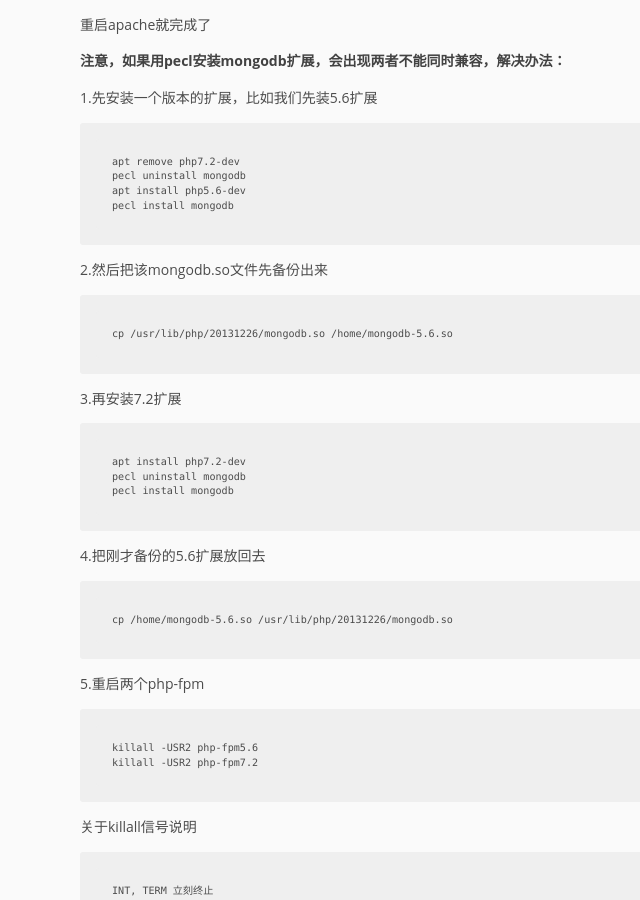
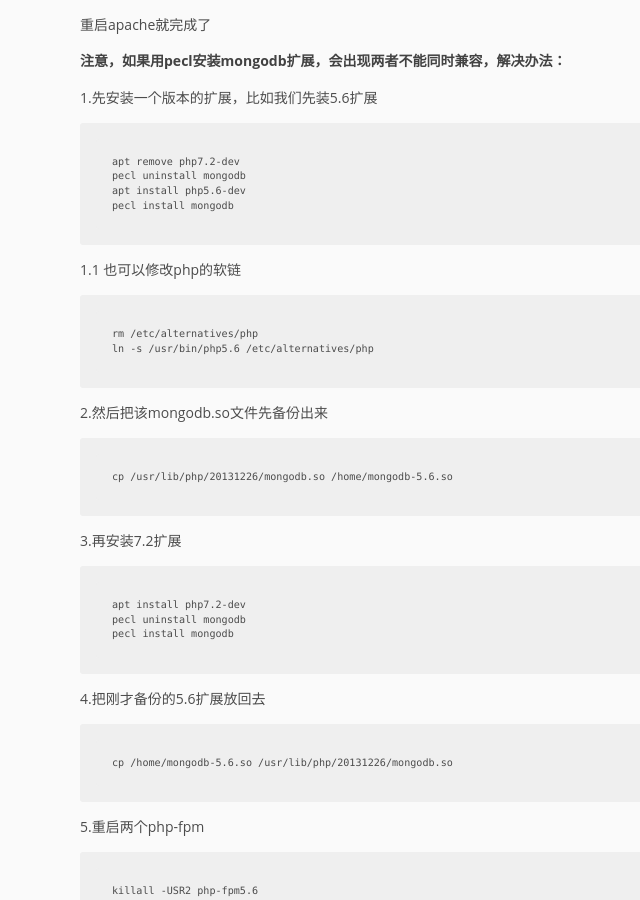
Before and after one commit to pingmalu/pingmalu.github.io, a Jekyll site: the page built from _posts/2018-04-03-PHP多版本安装笔记.md, in a window 1280 px wide and 900 px high, scrolled down 3095 px. Shown: the whole window, without its empty margins (120-760 px from the left). Built offline with Jekyll 4.4.1, drawn with Linux system fonts in a browser that asks for light colours.

Commit message:
'update'

```diff
--- a/_posts/2018-04-03-PHP多版本安装笔记.md
+++ b/_posts/2018-04-03-PHP多版本安装笔记.md
@@ -110,12 +110,19 @@
 
 ## 注意，如果用pecl安装mongodb扩展，会出现两者不能同时兼容，解决办法：
 
+
 1.先安装一个版本的扩展，比如我们先装5.6扩展
 
 	apt remove php7.2-dev
 	pecl uninstall mongodb
 	apt install php5.6-dev
 	pecl install mongodb
+
+1.1 也可以修改php的软链
+
+	rm /etc/alternatives/php
+	ln -s /usr/bin/php5.6 /etc/alternatives/php
+
 
 2.然后把该mongodb.so文件先备份出来
 
```
